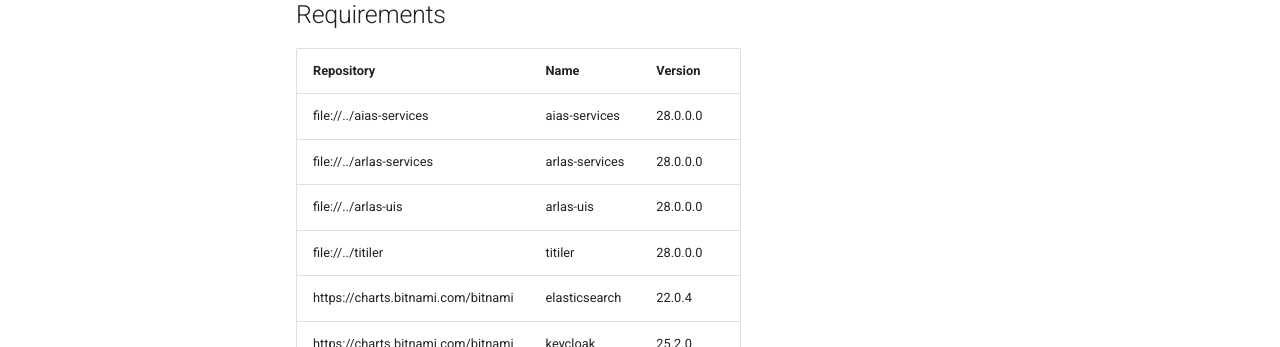
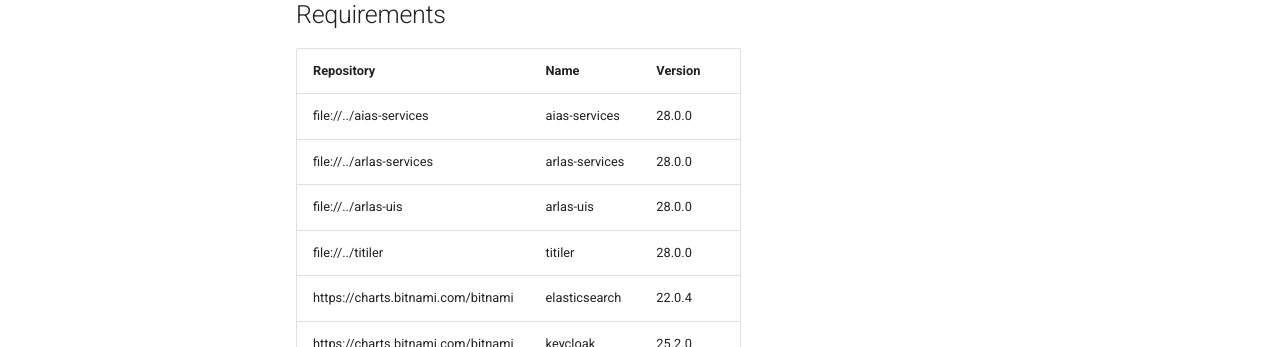
Before and after one commit to gisaia/ARLAS-Exploration-stack, an MkDocs documentation site: the page built from docs/docs/helm/arlas-stack/README.md, in a window 1280 px wide and 900 px high. Shown: the part 292-639 px from the top of the window. Built offline with MkDocs 1.6.1 and Material for MkDocs 9.7.7, drawn with Linux system fonts in a browser that asks for light colours; comment, search, counter and statistics services are not loaded.

```diff
--- a/docs/docs/helm/arlas-stack/README.md
+++ b/docs/docs/helm/arlas-stack/README.md
@@ -1,6 +1,6 @@
 # arlas-aias
 
-![Version: 28.0.0.0](https://img.shields.io/badge/Version-28.0.0.0-informational?style=flat-square) ![AppVersion: 28.0.0.0](https://img.shields.io/badge/AppVersion-28.0.0.0-informational?style=flat-square)
+![Version: 28.0.0](https://img.shields.io/badge/Version-28.0.0-informational?style=flat-square) ![AppVersion: 28.0.0](https://img.shields.io/badge/AppVersion-28.0.0-informational?style=flat-square)
 
 A Helm Chart to deploy the ARLAS Exploration Stack with AIAS services
 
@@ -8,10 +8,10 @@ A Helm Chart to deploy the ARLAS Exploration Stack with AIAS services
 
 | Repository | Name | Version |
 |------------|------|---------|
-| file://../aias-services | aias-services | 28.0.0.0 |
-| file://../arlas-services | arlas-services | 28.0.0.0 |
-| file://../arlas-uis | arlas-uis | 28.0.0.0 |
-| file://../titiler | titiler | 28.0.0.0 |
+| file://../aias-services | aias-services | 28.0.0 |
+| file://../arlas-services | arlas-services | 28.0.0 |
+| file://../arlas-uis | arlas-uis | 28.0.0 |
+| file://../titiler | titiler | 28.0.0 |
 | https://charts.bitnami.com/bitnami | elasticsearch | 22.0.4 |
 | https://charts.bitnami.com/bitnami | keycloak | 25.2.0 |
 | https://charts.bitnami.com/bitnami | minio | 14.10.5 |
```
Also changed, not shown: docs/docs/helm/aias-services/README.md (+1 -1 lines), docs/docs/helm/arlas-services/README.md (+1 -1 lines), docs/docs/helm/arlas-uis/README.md (+1 -1 lines), docs/docs/version.md (+1 -1 lines), k8s/charts/aias-services/README.md, k8s/charts/arlas-services/README.md, k8s/charts/arlas-stack/README.md, k8s/charts/arlas-uis/README.md, k8s/charts/titiler/README.md, 5 other files.
